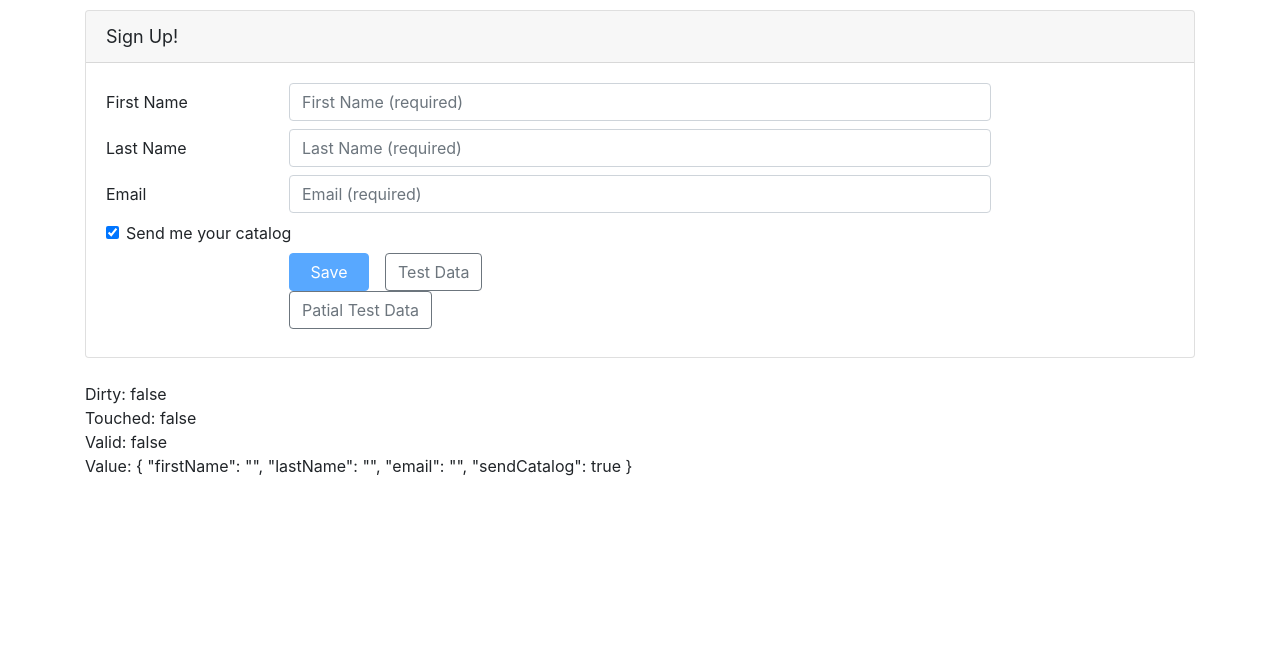
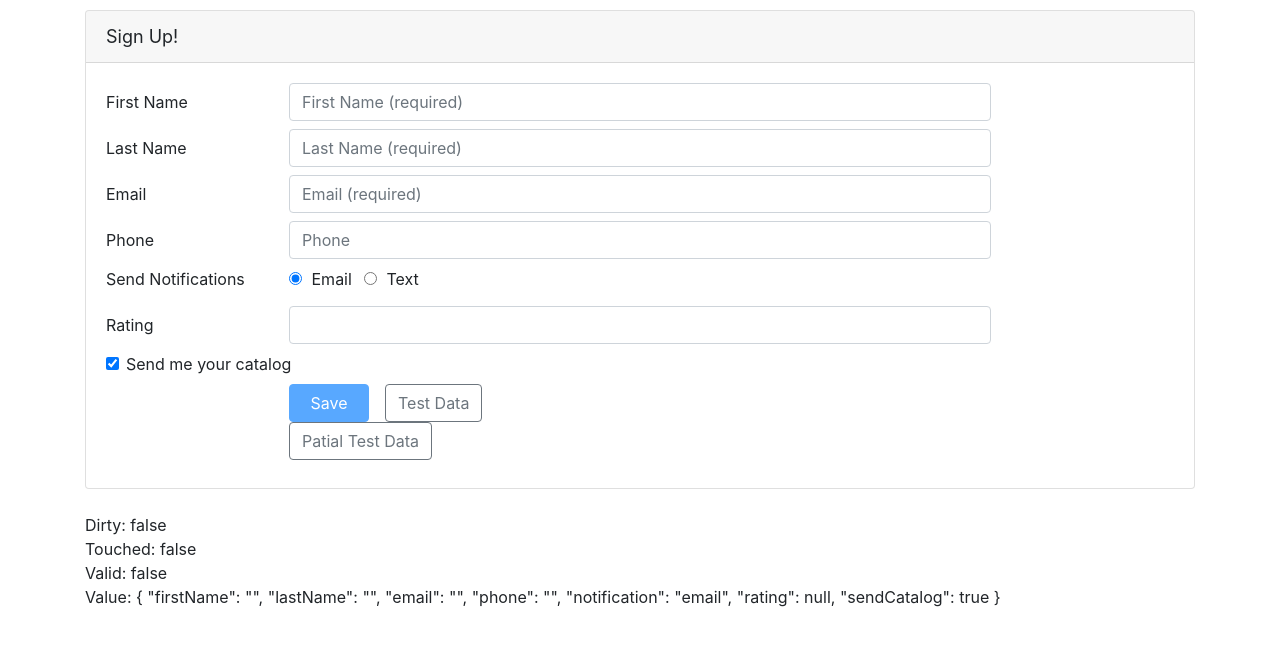
Before and after one commit to fasidOnGit/angular-complete, an Angular app in the folder forms/: page / in a window 1280 px wide. Shown: the top 646 px of the page. Built offline with nearby package versions, Linux system fonts and the light colour scheme.

Commit message:
Added custom validators

```diff
--- a/forms/src/app/customers/customer.component.html
+++ b/forms/src/app/customers/customer.component.html
@@ -66,6 +66,69 @@
             </span>
             <span *ngIf="customerForm.get('email').errors?.email">
               Please enter a valid email address.
+            </span>
+          </span>
+        </div>
+      </div>
+
+      <div class="form-group row mb-2">
+        <label for="phoneId" class="col-md-2 col-form-label">
+          Phone
+        </label>
+        <div class="col-md-8">
+          <input [ngClass]="{'is-invalid': !customerForm.get('phone').valid}"
+                 class="form-control"
+                 formControlName="phone"
+                 id="phoneId"
+                 placeholder="Phone"
+                 type="tel"/>
+          <span class="invalid-feedback">
+            <span *ngIf="customerForm.get('phone').errors?.required">
+              Please enter your phone number
+            </span>
+          </span>
+        </div>
+      </div>
+
+      <div class="form-group row mb-2">
+        <label class="col-md-2 col-form-label pt-0">Send Notifications</label>
+        <div class="col-md-8">
+          <div class="form-check form-check-inline">
+            <label class="form-check-label">
+              <input type="radio"
+                     class="form-check-input"
+                     value="email"
+                     (click)="setNotification('email')"
+                     formControlName="notification"/> Email
+            </label>
+          </div>
+          <div class="form-check form-check-inline">
+            <label class="form-check-label">
+              <input type="radio"
+                     class="form-check-input"
+                     value="text"
+                     (click)="setNotification('text')"
+                     formControlName="notification"/> Text
+            </label>
+          </div>
+        </div>
+      </div>
+      <div class="form-group row mb-2">
+        <label for="ratingId"
+               class="col-md-2 col-form-label">
+          Rating
+        </label>
+        <div class="col-md-8">
+          <input type="number"
+                 class="form-control"
+                 id="ratingId"
+                 formControlName="rating"
+                 [ngClass]="{'is-invalid': (customerForm.get('rating').touched ||
+                                           customerForm.get('rating').dirty) &&
+                                           !customerForm.get('rating').valid}" />
+          <span class="invalid-feedback">
+            <span *ngIf="customerForm.get('rating').errors?.range">
+              Please rate your experience from 1 to 5
             </span>
           </span>
         </div>
--- a/forms/src/app/customers/customer.component.ts
+++ b/forms/src/app/customers/customer.component.ts
@@ -1,6 +1,13 @@
 import { Component, OnInit } from '@angular/core';
 import { Customer } from './customer';
-import {FormBuilder, FormGroup, Validators} from '@angular/forms';
+import {AbstractControl, FormBuilder, FormGroup, Validators} from '@angular/forms';
+
+function ratingRange(c: AbstractControl): {[key: string]: boolean} | null {
+  if (c.value !== null && (isNaN(c.value) || c.value < 1 || c.value > 5)) {
+    return {range: true};
+  }
+  return null;
+}
 
 @Component({
   selector: 'app-customer',
@@ -26,6 +33,9 @@
       firstName: ['', [Validators.required,  Validators.minLength(3)]],
       lastName: [{value: '', disabled: false}, [Validators.required, Validators.maxLength(50)]],
       email: ['', [Validators.required, Validators.email]],
+      phone: '',
+      notification: 'email',
+      rating: [null, ratingRange],
       sendCatalog: true
     });
   }
@@ -58,4 +68,14 @@
       sendCatalog: false
     });
   }
+
+  setNotification(notifyVia: string) {
+    const phoneControl = this.customerForm.get('phone');
+    if (notifyVia === 'text') {
+      phoneControl.setValidators(Validators.required);
+    } else {
+      phoneControl.clearValidators();
+    }
+    phoneControl.updateValueAndValidity();
+  }
 }
```
Also changed, not shown: forms/Valdiators.png (added).
